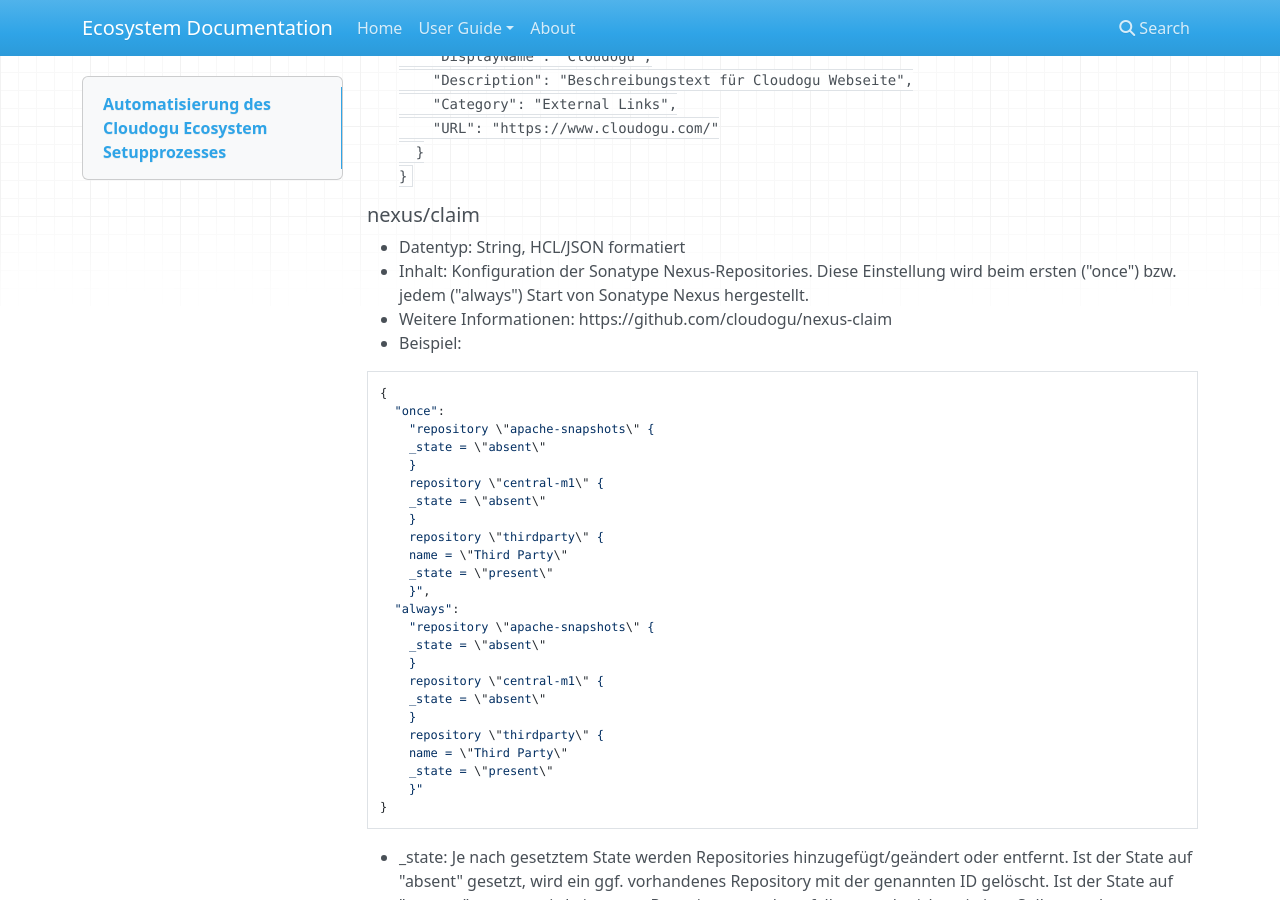
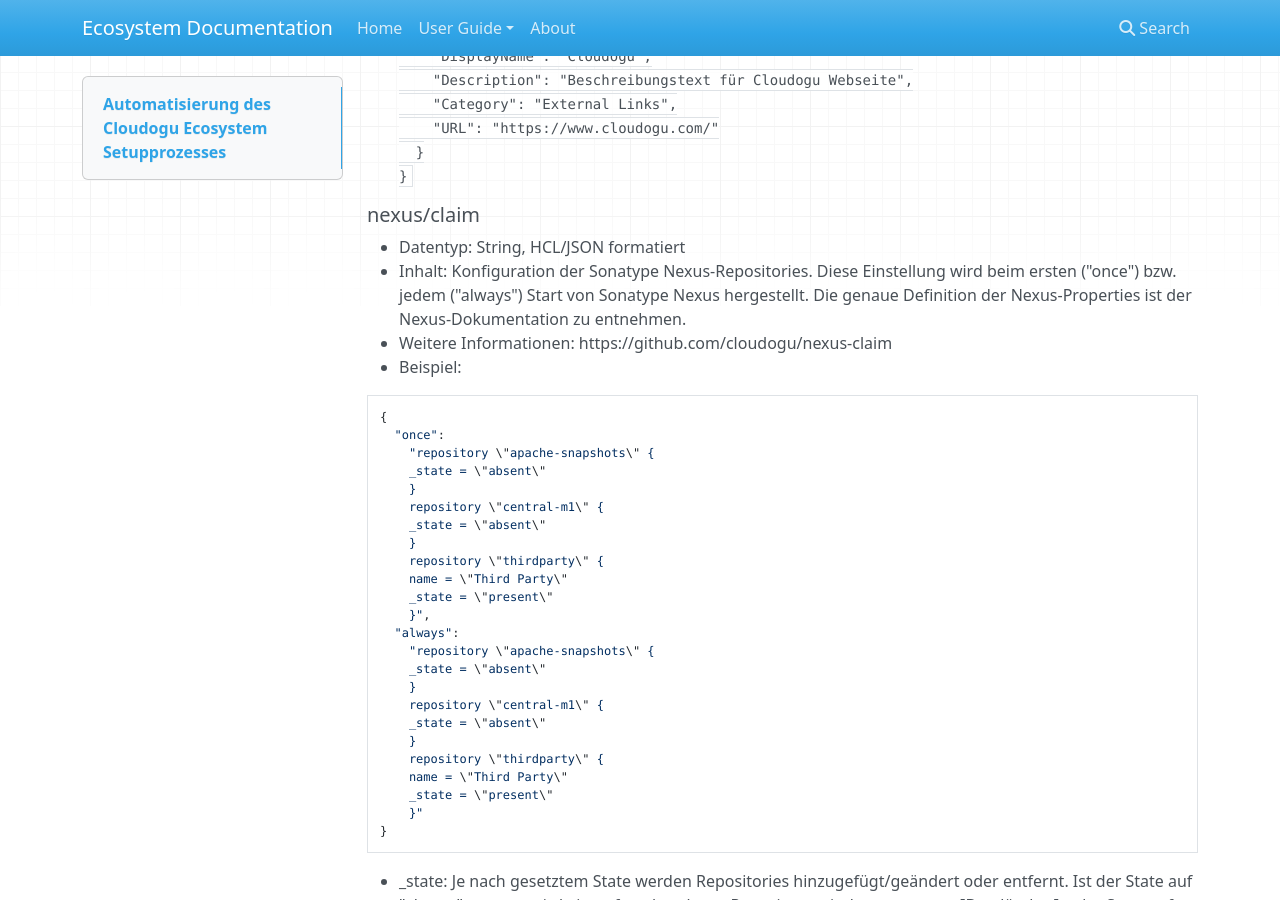
Before and after one commit to cloudogu/ecosystem, an MkDocs documentation site: the page built from docs/docs/user-guide/setup-json_de.md, in a window 1280 px wide and 900 px high, scrolled down 8064 px. Built offline with MkDocs 1.6.1, drawn with Linux system fonts in a browser that asks for light colours; nearby versions of some CDN libraries; old or Windows-style settings are respelled for this version of MkDocs.

Commit message:
Small change in documentation

`````diff
--- a/docs/docs/user-guide/setup-json_de.md
+++ b/docs/docs/user-guide/setup-json_de.md
@@ -325,7 +325,7 @@
 
 ##### nexus/claim
 * Datentyp: String, HCL/JSON formatiert
-* Inhalt: Konfiguration der Sonatype Nexus-Repositories. Diese Einstellung wird beim ersten ("once") bzw. jedem ("always") Start von Sonatype Nexus hergestellt.
+* Inhalt: Konfiguration der Sonatype Nexus-Repositories. Diese Einstellung wird beim ersten ("once") bzw. jedem ("always") Start von Sonatype Nexus hergestellt. Die genaue Definition der Nexus-Properties ist der Nexus-Dokumentation zu entnehmen.
 * Weitere Informationen: https://github.com/cloudogu/nexus-claim
 * Beispiel:
 ````
`````
